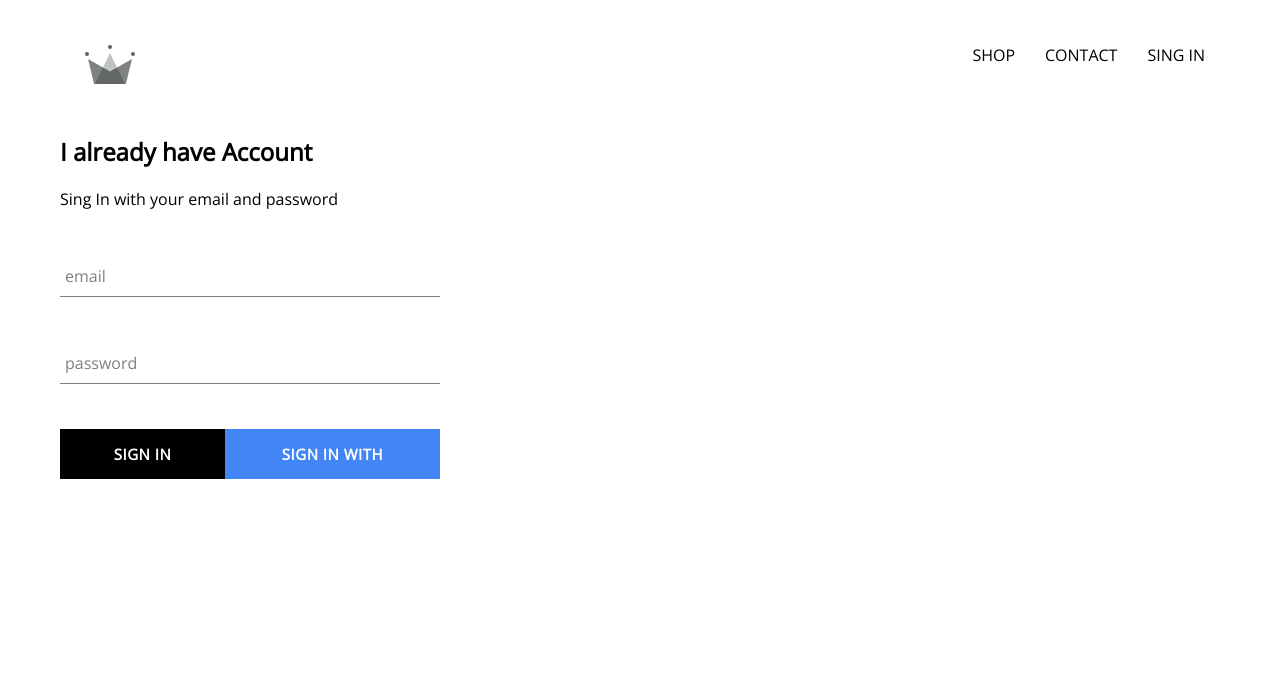
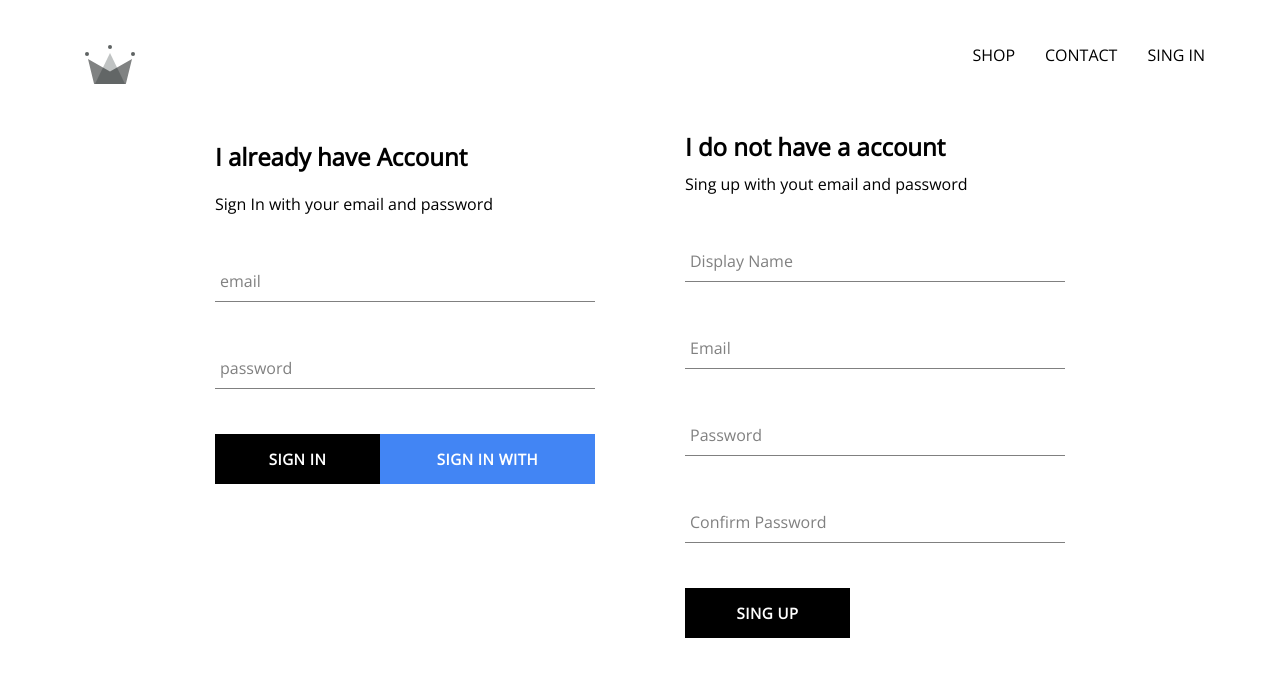
Before and after one commit to willian-pessoa/clothes-store, a React (Create React App) app: page /singin in a window 1280 px wide. Shown: the top 676 px of the page. Built offline with nearby package versions, Linux system fonts and the light colour scheme; no server answers.

Commit message:
implement firebase utils, include store auth in firestore database

```diff
--- a/src/App.js
+++ b/src/App.js
@@ -4,31 +4,42 @@
 // pages
 import HomePage from './pages/homepage/homepage.component';
 import ShopPage from "./pages/shop/shop.component";
-import SingInAndSingUp from './pages/sing-in-sing-up/sing-in-sing-up.component';
+import SignInAndSignUp from './pages/sign-in-sign-up/sign-in-and-sign-up.component';
 
 // components
 import Header from './components/header/header.component';
 
 //utils
-import { auth } from "./firebase/firebase.utils";
+import { auth, createUserProfileDocument } from "./firebase/firebase.utils";
 import { useEffect, useState } from 'react';
 
 function App() {
   const [currentUser, setCurrentUser] = useState(null);
 
-  useEffect(()=>{
+  useEffect(() => {
     let unsubscribe = null;
-    unsubscribe = auth.onAuthStateChanged(user => {setCurrentUser(user);console.log(user)})
+    unsubscribe = auth.onAuthStateChanged(async userAuth => {
+      if (userAuth) {
+        const userRef = createUserProfileDocument(userAuth);
+
+        (await userRef).onSnapshot(snapShot => {
+          setCurrentUser({ id: snapShot.id, ...snapShot.data() })
+        });
+      };
+      setCurrentUser(userAuth);
+    })
     return () => unsubscribe;
-  },[])
+  }, [])
+
+  console.log(currentUser);
 
   return (
     <div>
-      <Header currentUser={currentUser}/>
+      <Header currentUser={currentUser} />
       <Routes>
-        <Route path="/" element={<HomePage/>} />
-        <Route path="/shop" element={<ShopPage/>} />
-        <Route path="singin" element={<SingInAndSingUp/>}/>
+        <Route path="/" element={<HomePage />} />
+        <Route path="/shop" element={<ShopPage />} />
+        <Route path="singin" element={<SignInAndSignUp />} />
       </Routes>
     </div>
   );
--- a/src/components/sing-in/sing-in.component.jsx
+++ b/src/components/sing-in/sign-in.component.jsx
@@ -1,5 +1,5 @@
 import React, { useState } from "react";
-import "./sing-in.styles.scss";
+import "./sign-in.styles.scss";
 
 // db
 import { signInWithGoogle } from "../../firebase/firebase.utils";
@@ -8,7 +8,7 @@
 import FormInput from "../form-input/form-input.component";
 import CustomButton from "../custom-button/custom-button.component";
 
-export default function SingIn() {
+export default function SignIn() {
   const [email, setEmail] = useState("");
   const [password, setPassword] = useState("");
 
@@ -37,9 +37,9 @@
   };
 
   return (
-    <div className="sing-in">
+    <div className="sign-in">
       <h2>I already have Account</h2>
-      <span>Sing In with your email and password</span>
+      <span>Sign In with your email and password</span>
       <form onSubmit={handleSubmit}>
         <FormInput
           name="email"
--- a/src/components/sing-in/sing-in.styles.scss
+++ b/src/components/sing-in/sign-in.styles.scss
@@ -1,4 +1,4 @@
-.sing-in{
+.sign-in{
     width: 380px;
     display: flex;
     flex-direction: column;
--- /dev/null
+++ b/src/components/sing-up/sign-up.component.jsx
@@ -0,0 +1,101 @@
+import React, { useState } from "react";
+import "./sign-up.styles.scss";
+
+import FormInput from "../form-input/form-input.component";
+import CustomButton from "../custom-button/custom-button.component";
+
+import { auth, createUserProfileDocument } from "../../firebase/firebase.utils";
+
+export default function SignUp() {
+  const [profile, setProfile] = useState({
+    displayName: "",
+    email: "",
+    password: "",
+    confirmPassword: "",
+  });
+
+  const handleSubmit = async (event) => {
+    event.preventDefault();
+
+    const { displayName, email, password, confirmPassword } = profile;
+
+    if (password !== confirmPassword) {
+      alert("password don't match");
+      return;
+    }
+
+    try {
+      const { user } = await auth.createUserWithEmailAndPassword(
+        email,
+        password
+      );
+
+      await createUserProfileDocument(user, { displayName });
+
+      setProfile({
+        displayName: "",
+        email: "",
+        password: "",
+        confirmPassword: "",
+      });
+
+    } catch (error) {
+      console.log(error);
+    }
+  };
+
+  const handleChange = event =>{
+    const {name, value} = event.target;
+
+    setProfile(prev=>({
+        ...prev,
+        [name]:value
+    }))
+  }
+
+  return (
+    <div className="sign-up">
+      <h2 className="title">I do not have a account</h2>
+      <span>Sing up with yout email and password</span>
+      <form
+        action=" "
+        className="sign-up-form"
+        onSubmit={(e) => handleSubmit(e)}
+      >
+        <FormInput
+          type="text"
+          name="displayName"
+          value={profile.displayName}
+          onChange={(e) => handleChange(e)}
+          label="Display Name"
+          required
+        />
+        <FormInput
+          type="email"
+          name="email"
+          value={profile.email}
+          onChange={(e) => handleChange(e)}
+          label="Email"
+          required
+        />
+        <FormInput
+          type="password"
+          name="password"
+          value={profile.password}
+          onChange={(e) => handleChange(e)}
+          label="Password"
+          required
+        />
+        <FormInput
+          type="password"
+          name="confirmPassword"
+          value={profile.confirmPassword}
+          onChange={(e) => handleChange(e)}
+          label="Confirm Password"
+          required
+        />
+        <CustomButton type="submit">SING UP</CustomButton>
+      </form>
+    </div>
+  );
+}
--- /dev/null
+++ b/src/components/sing-up/sign-up.styles.scss
@@ -0,0 +1,9 @@
+.sign-up {
+  display: flex;
+  flex-direction: column;
+  width: 380px;
+
+  .title {
+    margin: 10px 0;
+  }
+}
--- a/src/firebase/firebase.utils.js
+++ b/src/firebase/firebase.utils.js
@@ -12,6 +12,32 @@
     measurementId: "G-S8W5QE7WVL"
 };
 
+export const createUserProfileDocument = async (userAuth, additionalData) => {
+    if (!userAuth) return;
+
+    const userRef = firestore.doc(`users/${userAuth.uid}`);
+
+    const snapShot = await userRef.get();
+
+    if(!snapShot.exists){
+        const { displayName, email } = userAuth;
+        const createdAt = new Date();
+
+        try{
+            await userRef.set({
+                displayName,
+                email,
+                createdAt,
+                ...additionalData
+            })
+        } catch (error) {
+            console.log("error creating user", error.message);
+        }
+    }
+
+    return userRef;
+}
+
 firebase.initializeApp(config);
 
 export const auth = firebase.auth();
--- /dev/null
+++ b/src/pages/sign-in-sign-up/sign-in-and-sign-up.component.jsx
@@ -0,0 +1,14 @@
+import React from 'react'
+import "./sign-in-and-sign-up.styles.scss"
+
+import SignIn from '../../components/sing-in/sign-in.component'
+import SignUp from "../../components/sing-up/sign-up.component"
+
+export default function SignInAndSignUp() {
+  return (
+    <div className="sign-in-and-sign-up">
+        <SignIn />
+        <SignUp />
+    </div>
+  )
+}
--- /dev/null
+++ b/src/pages/sign-in-sign-up/sign-in-and-sign-up.styles.scss
@@ -0,0 +1,6 @@
+.sign-in-and-sign-up {
+  width: 850px;
+  display: flex;
+  justify-content: space-between;
+  margin: 30px auto;
+}
--- a/src/pages/sing-in-sing-up/sing-in-sing-up.component.jsx
+++ /dev/null
@@ -1,12 +0,0 @@
-import React from 'react'
-import "./sing-in-sing-up.styles.scss"
-
-import SingIn from '../../components/sing-in/sing-in.component'
-
-export default function SingInAndSingUp() {
-  return (
-    <div className="sing-in-and-sing-up">
-        <SingIn />
-    </div>
-  )
-}
```
Also changed, not shown: src/pages/sing-in-sing-up/sing-in-sing-up.styles.scss (deleted).
